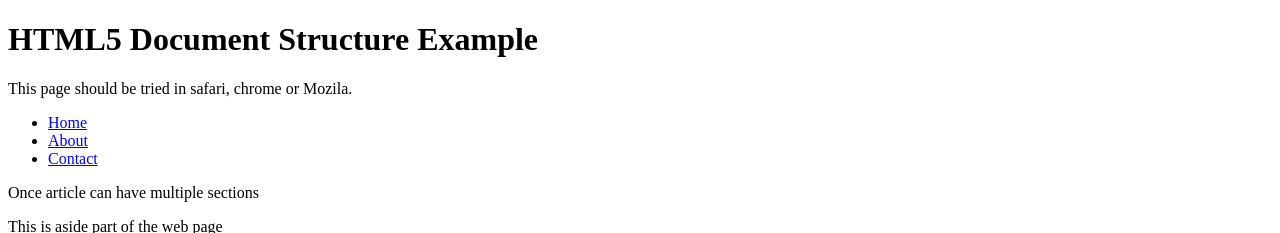
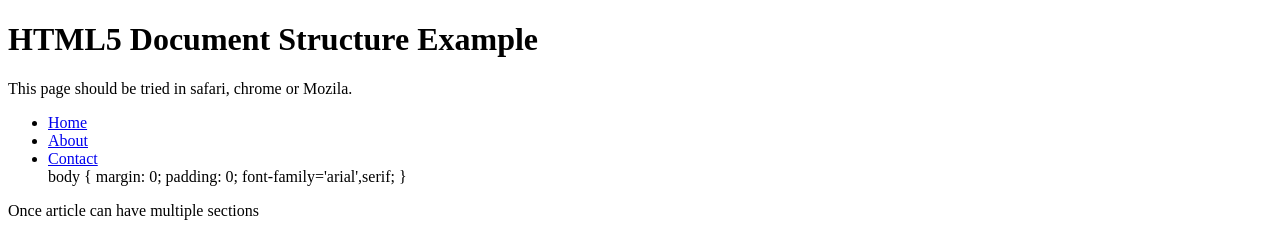
Before and after one commit to GapeRamaselwana/HTML5, a plain HTML site: page index.html in a window 1280 px wide. Shown: the top 233 px of the page. Drawn offline with Linux system fonts and the light colour scheme.

Commit message:
Update index.html

```diff
--- a/index.html
+++ b/index.html
@@ -41,7 +41,11 @@
             <li><a href="#">About</a></li>
 
             <li><a href="#">Contact</a></li>
-
+body {
+          margin: 0;
+          padding: 0;
+          font-family='arial',serif;
+     }
          </ul>
 
 
```
